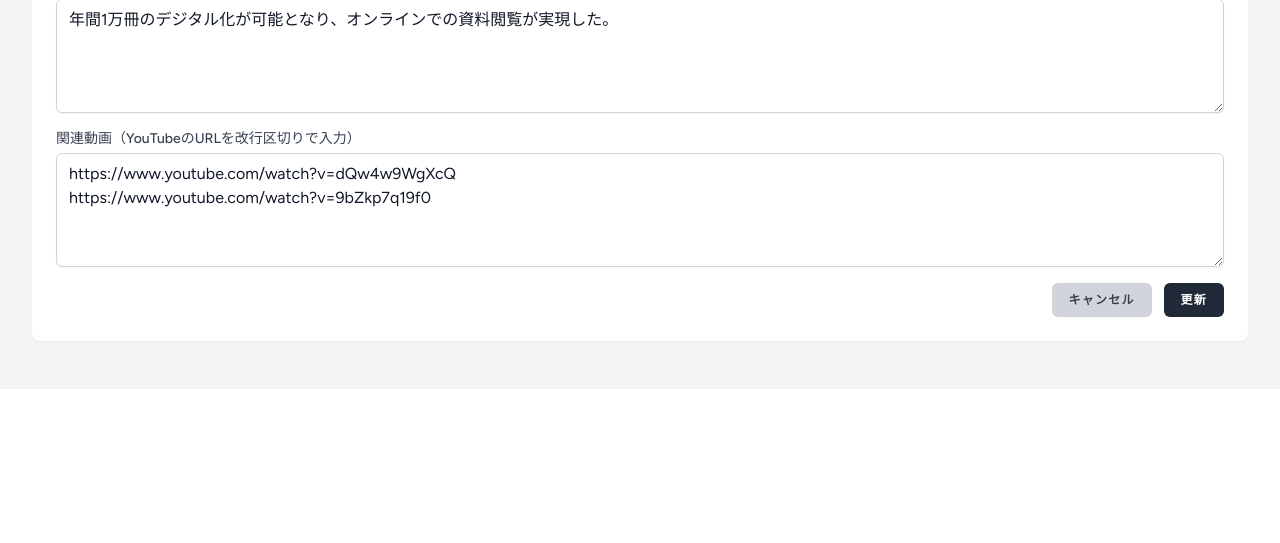
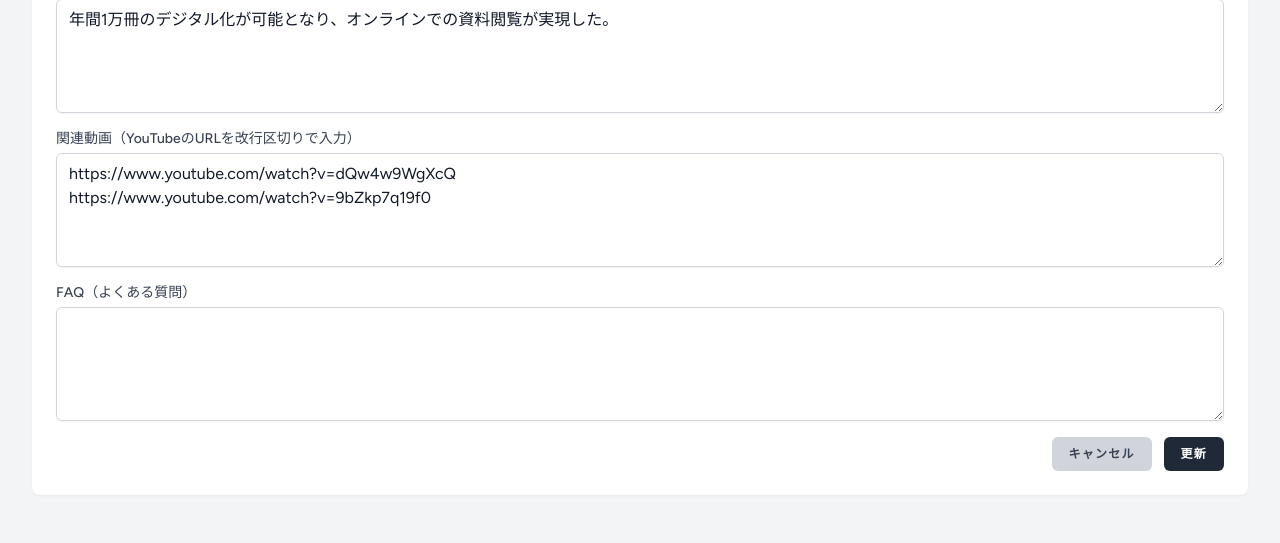
Before and after one commit to kilica/workestimator, a Laravel app: page /works/1/edit in a window 1280 px wide. Shown: the part 1103-1646 px from the top of the page. Before the commit the page ends 1446 px from the top, so only its background shows below. Run offline with Laravel 10, Linux system fonts and the light colour scheme; a user stored in the database is signed in; data comes from the database, SQL or seed files in the repository; style sheets or scripts are compiled from the project's sources.

Commit message:
Add FAQ field to Work model
- Add faq column to works table via migration
- Update Work model fillable array to include faq
- Add faq validation to WorkController store and update methods
- Add FAQ textarea input to create and edit forms
- Display FAQ content on work detail page when present

Follows existing patterns for nullable text fields in the application.

Co-Authored-By: 氷川霧霞 <kilica.hikawa@gmail.com>

```diff
--- a/app/Http/Controllers/WorkController.php
+++ b/app/Http/Controllers/WorkController.php
@@ -62,6 +62,7 @@ class WorkController extends Controller
             'achievement' => 'nullable|string',
             'improvements' => 'nullable|string',
             'related_videos' => 'nullable|string',
+            'faq' => 'nullable|string',
             'tags' => 'nullable|array',
             'tags.*' => 'exists:tags,id',
         ]);
@@ -136,6 +137,7 @@ class WorkController extends Controller
             'achievement' => 'nullable|string',
             'improvements' => 'nullable|string',
             'related_videos' => 'nullable|string',
+            'faq' => 'nullable|string',
             'tags' => 'nullable|array',
             'tags.*' => 'exists:tags,id',
         ]);
--- a/app/Models/Work.php
+++ b/app/Models/Work.php
@@ -20,6 +20,7 @@ class Work extends Model
         'achievement',
         'improvements',
         'related_videos',
+        'faq',
         'user_id',
     ];
 
--- a/resources/views/works/edit.blade.php
+++ b/resources/views/works/edit.blade.php
@@ -143,6 +143,13 @@
                             <x-input-error :messages="$errors->get('related_videos')" class="mt-2" />
                         </div>
 
+                        <!-- FAQ -->
+                        <div class="mt-4">
+                            <x-input-label for="faq" :value="__('FAQ（よくある質問）')" />
+                            <textarea id="faq" name="faq" rows="4" class="border-gray-300 focus:border-indigo-500 focus:ring-indigo-500 rounded-md shadow-sm block mt-1 w-full">{{ old('faq', $work->faq) }}</textarea>
+                            <x-input-error :messages="$errors->get('faq')" class="mt-2" />
+                        </div>
+
                         <div class="flex items-center justify-end mt-4">
                             <a href="{{ route('works.show', $work->id) }}" class="inline-flex items-center px-4 py-2 bg-gray-300 border border-transparent rounded-md font-semibold text-xs text-gray-700 uppercase tracking-widest hover:bg-gray-400 focus:bg-gray-400 active:bg-gray-500 focus:outline-none focus:ring-2 focus:ring-indigo-500 focus:ring-offset-2 transition ease-in-out duration-150 mr-3">
                                 {{ __('キャンセル') }}
```
Also changed, not shown: resources/views/works/create.blade.php (+7 -0 lines), resources/views/works/show.blade.php (+9 -0 lines), database/migrations/2025_06_10_132834_add_faq_to_works_table.php (added).
